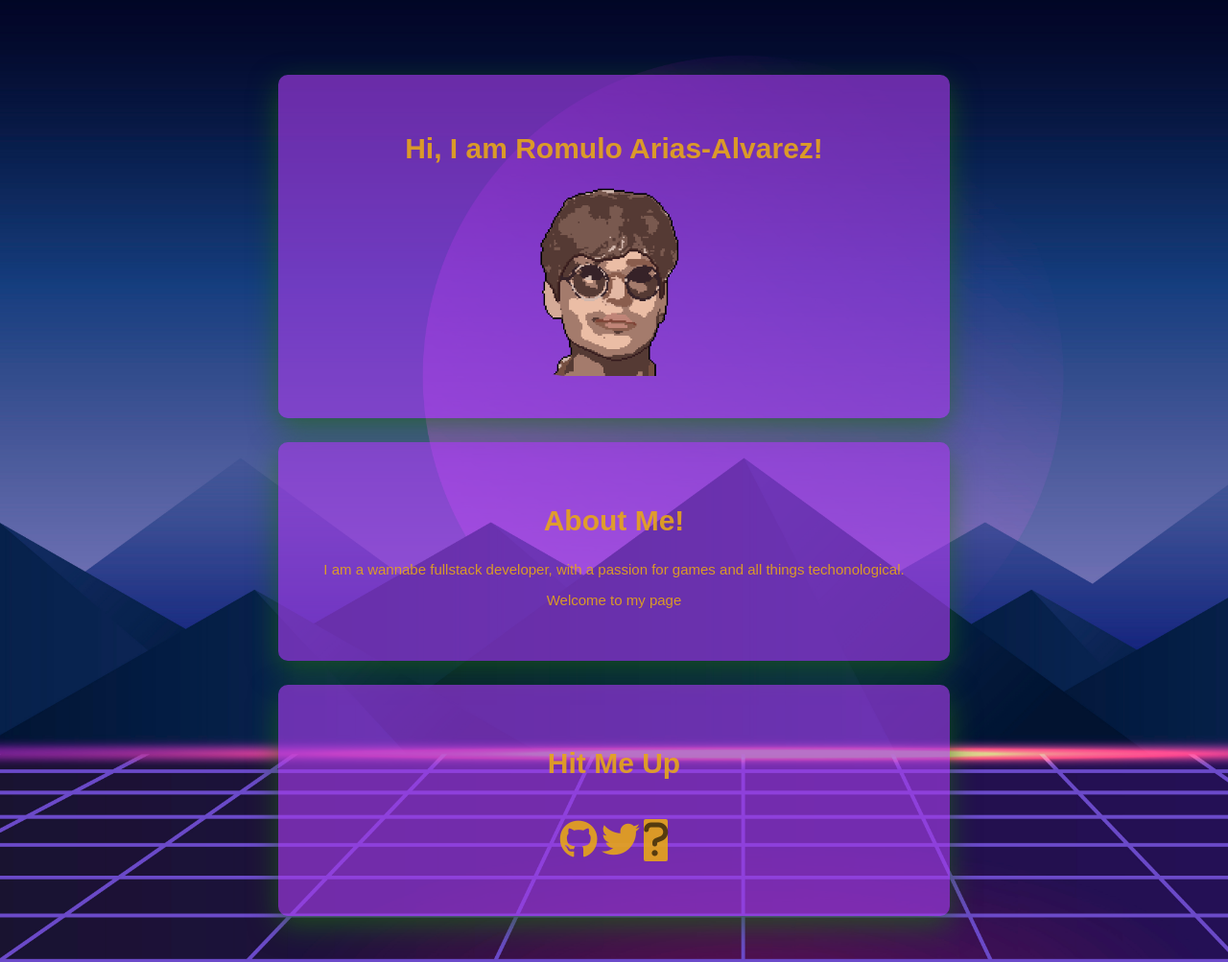
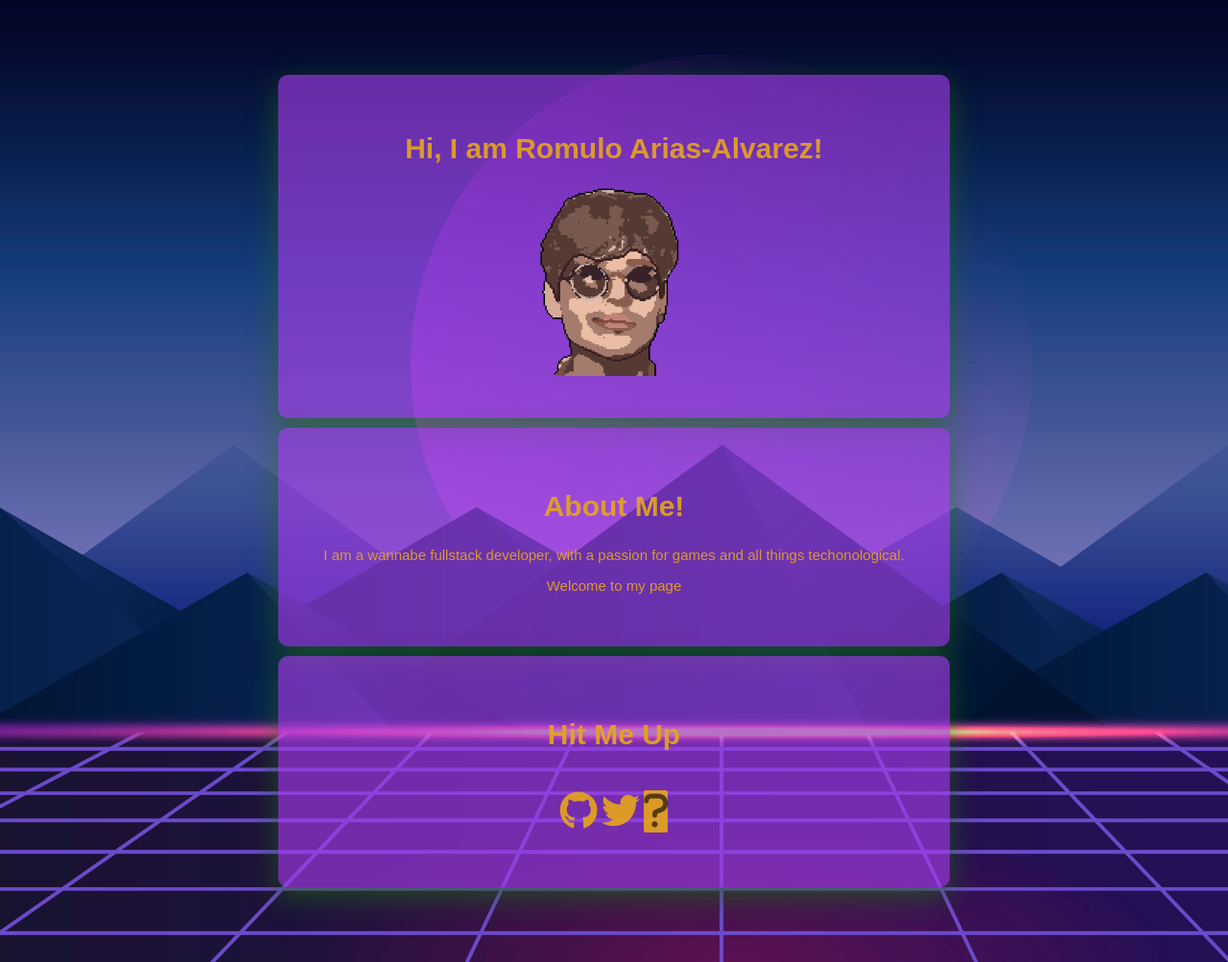
Before and after one commit to RomuloArias/My-First-Website---Romulo, a plain HTML site: page index.html in a window 1280 px wide. Shown: the top 1003 px of the page at 96% size. Drawn offline with Linux system fonts and the light colour scheme; a web font is replaced by a local one.

Commit message:
Update style.css

```diff
--- a/style.css
+++ b/style.css
@@ -53,7 +53,7 @@ border-radius: 25%
   padding: 40px;
   box-shadow: 0px 10px 30px #206b10a4;
   border-radius: 10px;
-  margin: 25px 0px;
+  margin: 10px 0px;
   text-align: center;
 }
 
```
